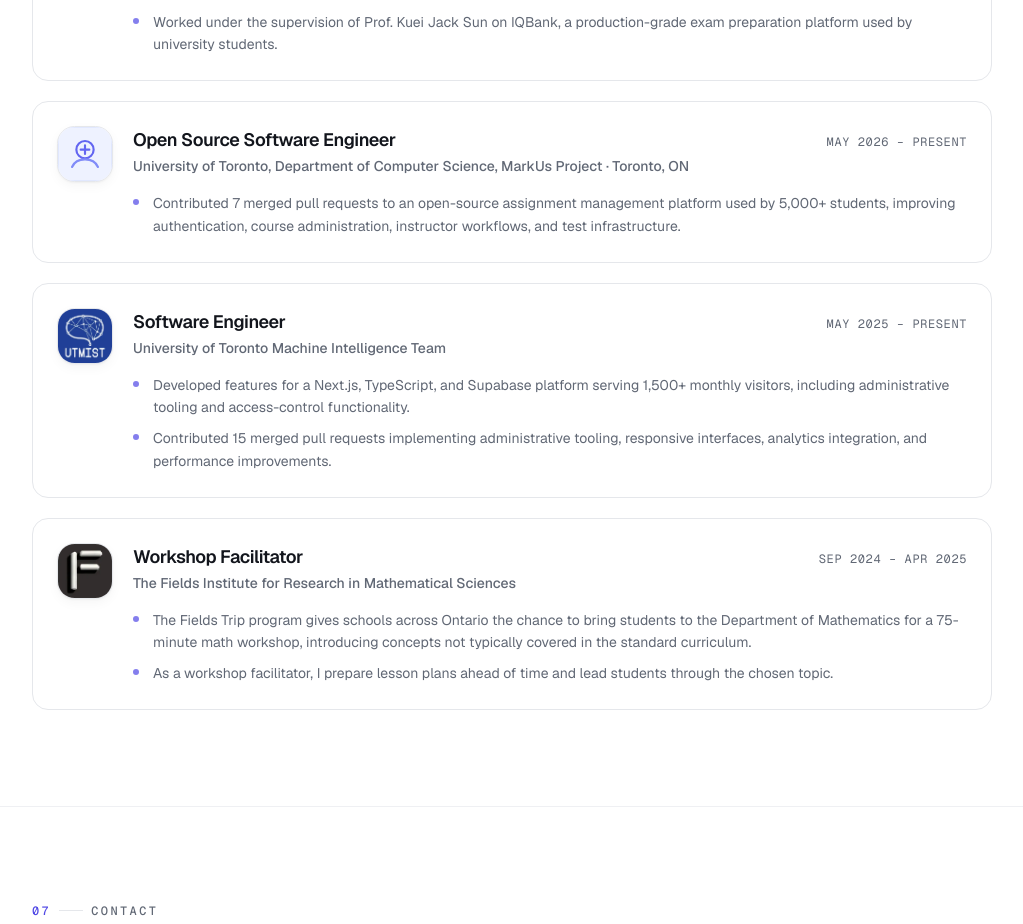
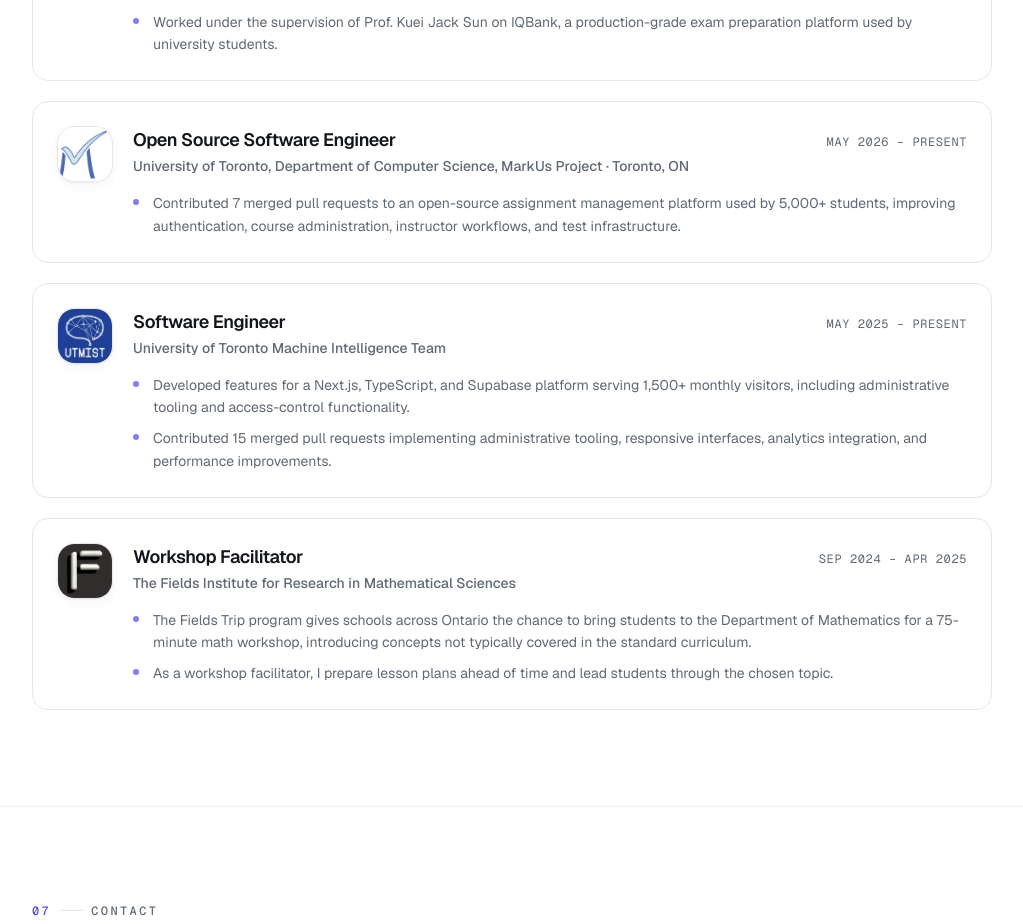
Before and after one commit to YheChen/2025website, a Next.js app: page / in a window 1280 px wide. Shown: the part 9140-10064 px from the top of the page, without its empty margins (128-1151 px from the left). Built offline with nearby package versions, Linux system fonts and the light colour scheme.

Commit message:
added markus logo

```diff
--- a/app/components/resume-data.ts
+++ b/app/components/resume-data.ts
@@ -91,7 +91,7 @@ export const leadership: ResumeEntry[] = [
     ],
   },
   {
-    logo: "/placeholder-logo.svg",
+    logo: "/markuslogo.webp",
     logoAlt: "MarkUs project logo",
     role: "Open Source Software Engineer",
     org: "University of Toronto, Department of Computer Science, MarkUs Project · Toronto, ON",
```
Also changed, not shown: public/markuslogo.webp (added).
